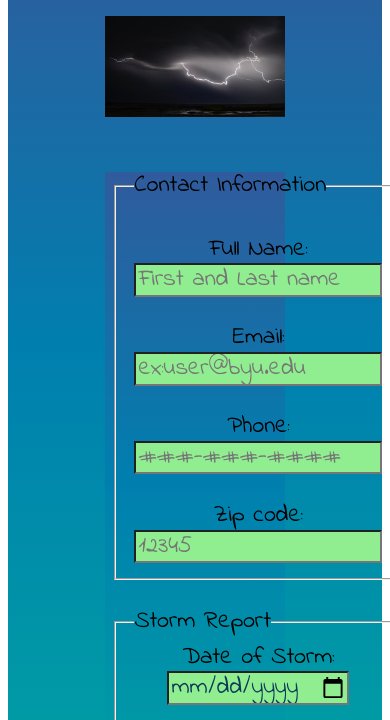
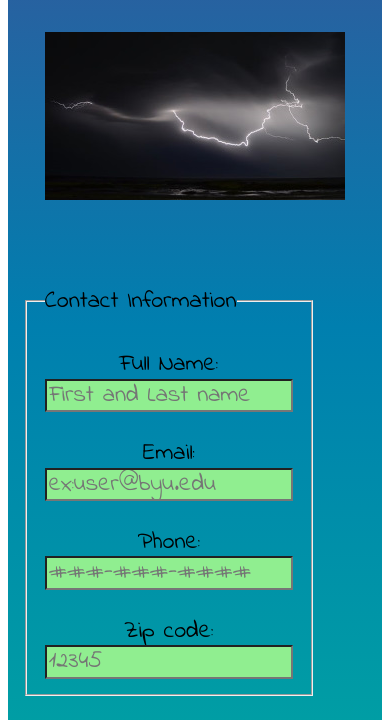
Before and after one commit to Parkinson-Kristen/Parkinson-Kristen.github.io, a plain HTML site: page assignments/lesson-11/stormcenter.html in a window 390 px wide. Shown: the part 560-1280 px from the top of the page. Drawn offline with Linux system fonts and the light colour scheme; a web font is replaced by a local one.

Commit message:
Stormcenter grid/small

```diff
--- a/assignments/lesson-11/stormcenter.html
+++ b/assignments/lesson-11/stormcenter.html
@@ -66,12 +66,12 @@
 	<center>
 	<h4>Storm Center</h4>
 	<picture>
-	<img src="images/stormcenter.jpg" alt="Stormcenter" class="center">
+	<img src="images/stormcenter.jpg" alt="Stormcenter" class="reportingcenter">
 	</picture><br><br>
 
 <body>
 
-  <main class="center" >
+  <div class="reportingcenter" >
      <form method="get" action="thanks.html" >
          <fieldset>
             <legend> Contact Information </legend><br>
@@ -138,6 +138,7 @@
 
 
 	</form>
+	</div>
   </main>
   <br>
  <footer>
--- a/assignments/lesson-11/styles/main-11.css
+++ b/assignments/lesson-11/styles/main-11.css
@@ -730,6 +730,11 @@ div.pictureGallery figure figcaption {
 
 /* Stormcenter */
 
+.reportingcenter {
+
+
+}
+
 input[type=radio] {padding: .4rem;}
 
 fieldset { background-color:transparent;}
--- a/assignments/lesson-11/styles/small-11.css
+++ b/assignments/lesson-11/styles/small-11.css
@@ -64,5 +64,13 @@
 
 	/*nav li:first-child a {border-left: none;}*/
 
+/* Stormcenter */
+
+.reportingcenter {
+	padding: 1rem 2%;
+		display: grid;
+		grid-template-columns: 1fr 1fr 1fr;
+
+}
 
   }
```
